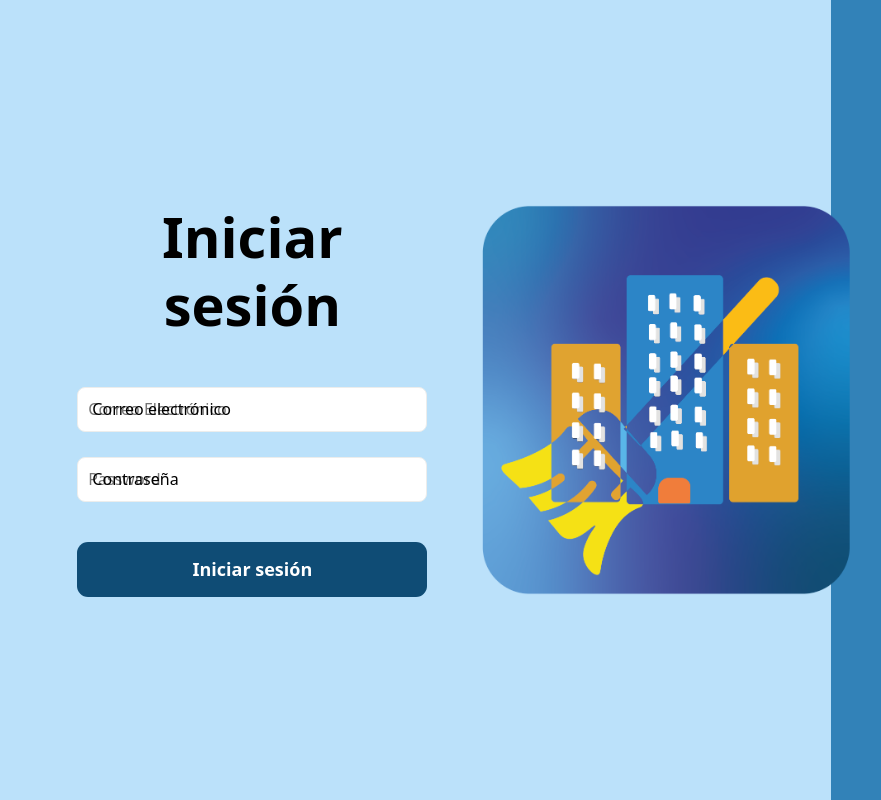
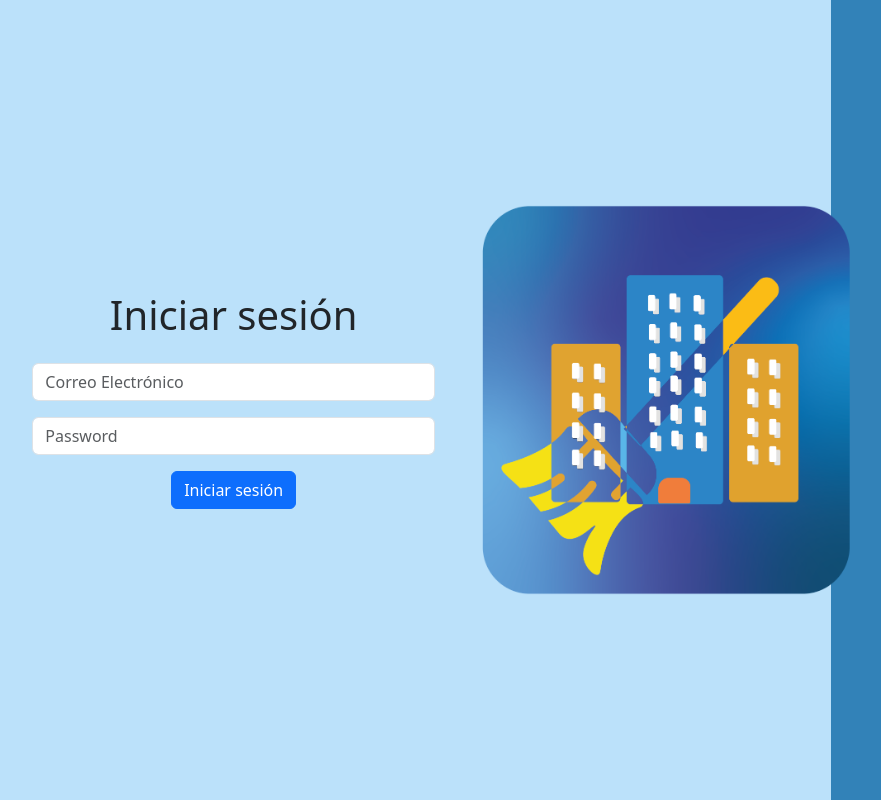
Before and after one commit to RogelioGR/Proyect-RoomClean, a React (Vite) app: page / in a window 1280 px wide. Shown: the whole page, without its empty margins (193-1074 px from the left). Built offline with nearby package versions, Linux system fonts and the light colour scheme; the HTML template or start-up script is replaced by a standard one.

Commit message:
Cambios en el login

```diff
--- a/src/pages/Login.tsx
+++ b/src/pages/Login.tsx
@@ -1,7 +1,6 @@
-import React, { useState, useEffect } from 'react';
-import { Form, Container, Row, Col } from 'react-bootstrap';
+import React, { useState } from 'react';
+import { Form, Button, Container, Row, Col } from 'react-bootstrap';
 import { useNavigate } from 'react-router-dom';
-import Swal from 'sweetalert2';
 import axios from 'axios';
 
 const Login: React.FC = () => {
@@ -9,79 +8,53 @@ const Login: React.FC = () => {
     const [password, setPassword] = useState<string>('');
     const navigate = useNavigate();
 
-    // Redirigir a DashboardAdmin si el usuario ya está autenticado
-    useEffect(() => {
-        const token = localStorage.getItem('token');
-        if (token) {
-            navigate('/DashboardAdmin');
-        }
-    }, [navigate]);
-
     const handleLogin = async (event: React.FormEvent) => {
-        event.preventDefault();
-
-        // Validación de la contraseña
-        if (password.length < 8) {
-            Swal.fire({
-                title: 'Contraseña inválida',
-                text: 'La contraseña debe tener al menos 8 caracteres.',
-                icon: 'error',
-                confirmButtonText: 'Aceptar'
-            });
-            return;
-        }
+        event.preventDefault(); // Previene el comportamiento predeterminado del formulario
 
         try {
             const response = await axios.post('https://localhost:7103/api/auth/login', {
                 correo: email,
                 contraseña: password
             });
+            alert('Login successful');
             localStorage.setItem('token', response.data.token);
-            navigate('/DashboardAdmin');
+            navigate("/DashboardAdmin");
+
+            console.log(response.data);
         } catch (error) {
-            Swal.fire({
-                title: 'Usuario inválido',
-                text: 'Correo o contraseña incorrecta.',
-                icon: 'error',
-                confirmButtonText: 'Aceptar'
-            });
+            console.error(error);
+            alert('Login failed');
         }
     };
 
     return (
         <Container fluid className="login-container">
             <Row className="justify-content-center align-items-center vh-100">
-                <Col xs={10} sm={8} md={6} lg={4} className="text-center">
-                    <Form onSubmit={handleLogin} className="form-controls">
-                        <h1 className="title">Iniciar sesión</h1>
-                        <div className="input-field">
-                            <input
-                                required
-                                className="input"
+                <Col md={6} lg={4} className="text-center">
+                    <h1 className="mb-4">Iniciar sesión</h1>
+                    <Form onSubmit={handleLogin}>
+                        <Form.Group controlId="formBasicEmail">
+                            <Form.Control
                                 type="email"
                                 placeholder="Correo Electrónico"
                                 value={email}
                                 onChange={(e: React.ChangeEvent<HTMLInputElement>) => setEmail(e.target.value)}
-                                autoComplete="off"
                             />
-                            <label className="label" htmlFor="input">Correo electrónico</label>
-                        </div>
-                        <div className="input-field">
-                            <input
-                                required
-                                className="input"
+                        </Form.Group>
+                        <Form.Group controlId="formBasicPassword" className="mt-3">
+                            <Form.Control
                                 type="password"
                                 placeholder="Password"
                                 value={password}
                                 onChange={(e: React.ChangeEvent<HTMLInputElement>) => setPassword(e.target.value)}
-                                autoComplete="off"
                             />
-                            <label className="label" htmlFor="input">Contraseña</label>
-                        </div>
-                        <button className="submit-btn" type="submit">Iniciar sesión</button>
+                        </Form.Group>
+                        <Button variant="primary" type="submit" className="mt-3">
+                            Iniciar sesión
+                        </Button>
                     </Form>
                 </Col>
-                <Col xs={10} sm={8} md={6} lg={4} className="d-none d-lg-block text-center">
+                <Col md={6} lg={4} className="d-none d-md-block text-center">
                     <img src="/public/roomclean.png" alt="Logo" className="login-logo" />
                 </Col>
             </Row>
@@ -89,4 +62,4 @@ const Login: React.FC = () => {
     );
 };
 
-export default Login;
+export default Login;
```
